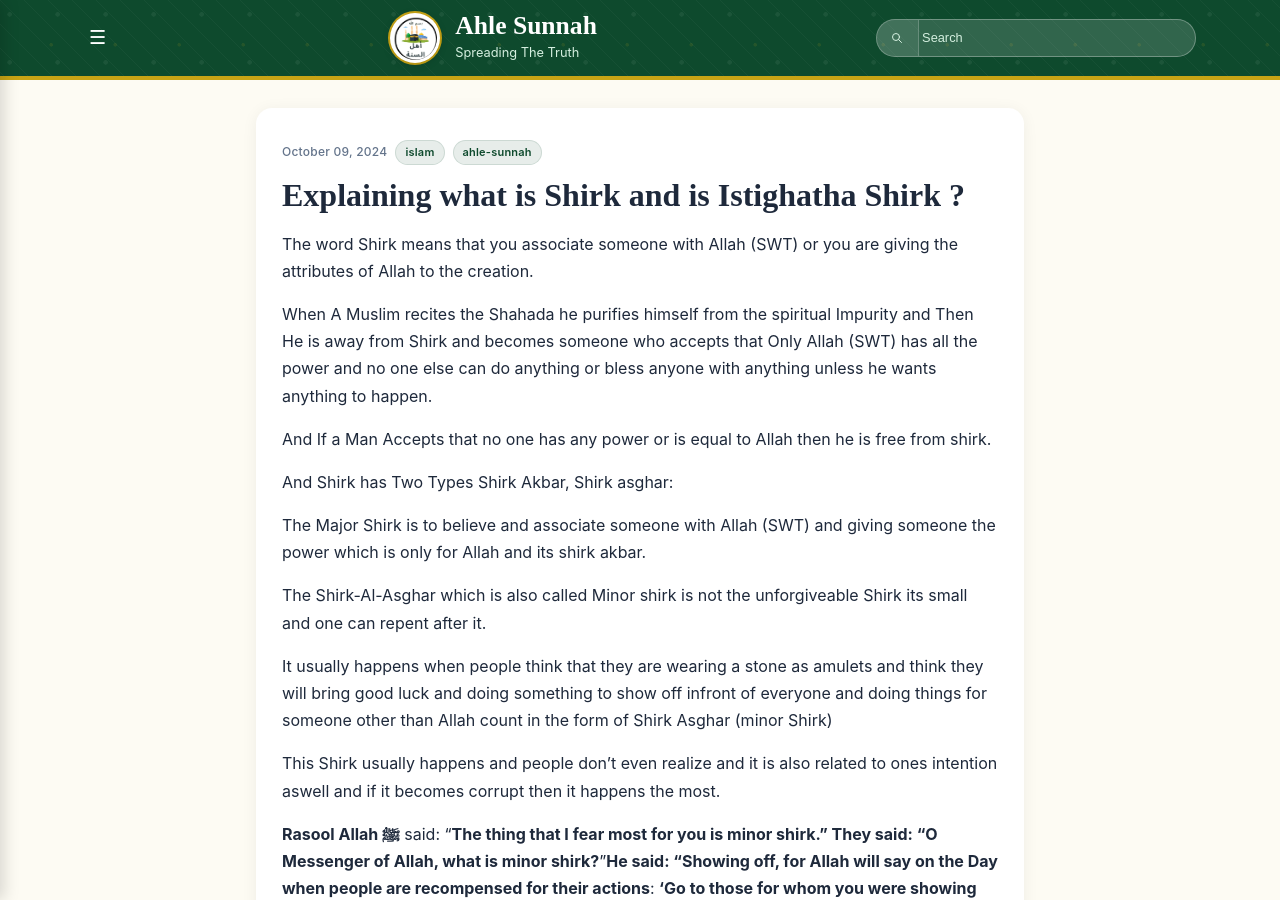
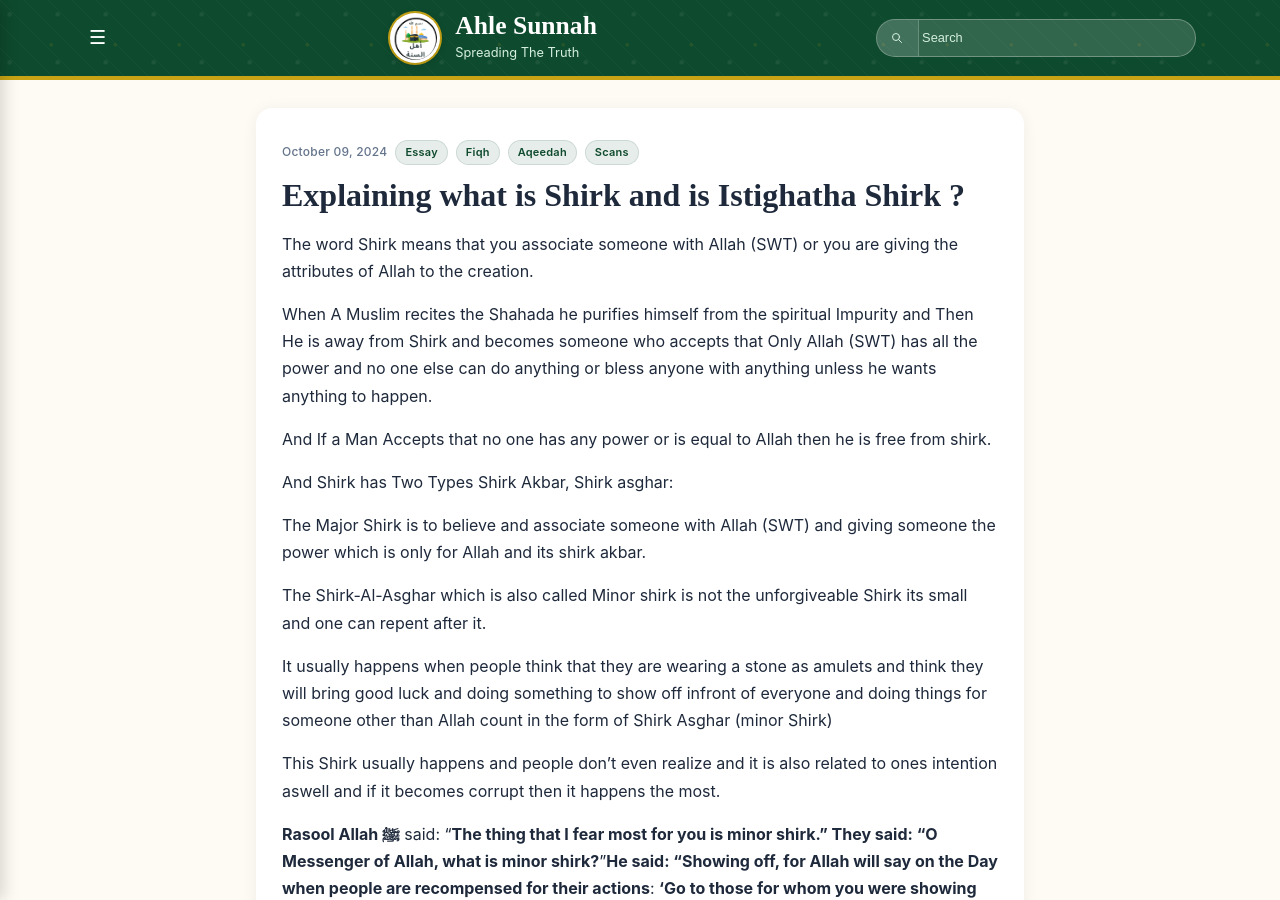
Before and after one commit to Fali17/ahlesunnah, a Jekyll site: the page built from _posts/2024-10-09-explaining-what-is-shirk-and-is-istighatha-shirk.md, in a window 1280 px wide and 900 px high. Built offline with Jekyll 4.4.1, drawn with Linux system fonts in a browser that asks for light colours.

Commit message:
Update 2024-10-09-explaining-what-is-shirk-and-is-istighatha-shirk.md

```diff
--- a/_posts/2024-10-09-explaining-what-is-shirk-and-is-istighatha-shirk.md
+++ b/_posts/2024-10-09-explaining-what-is-shirk-and-is-istighatha-shirk.md
@@ -2,7 +2,7 @@
 layout: post
 title: "Explaining what is Shirk and is Istighatha Shirk ?"
 date: 2024-10-09 21:17:00 +0000
-tags: [islam, ahle-sunnah]
+tags: [Essay, Fiqh , Aqeedah,Scans]
 ---
 
 The word Shirk means that you associate someone with Allah (SWT) or you are giving the attributes of Allah to the creation.
```
